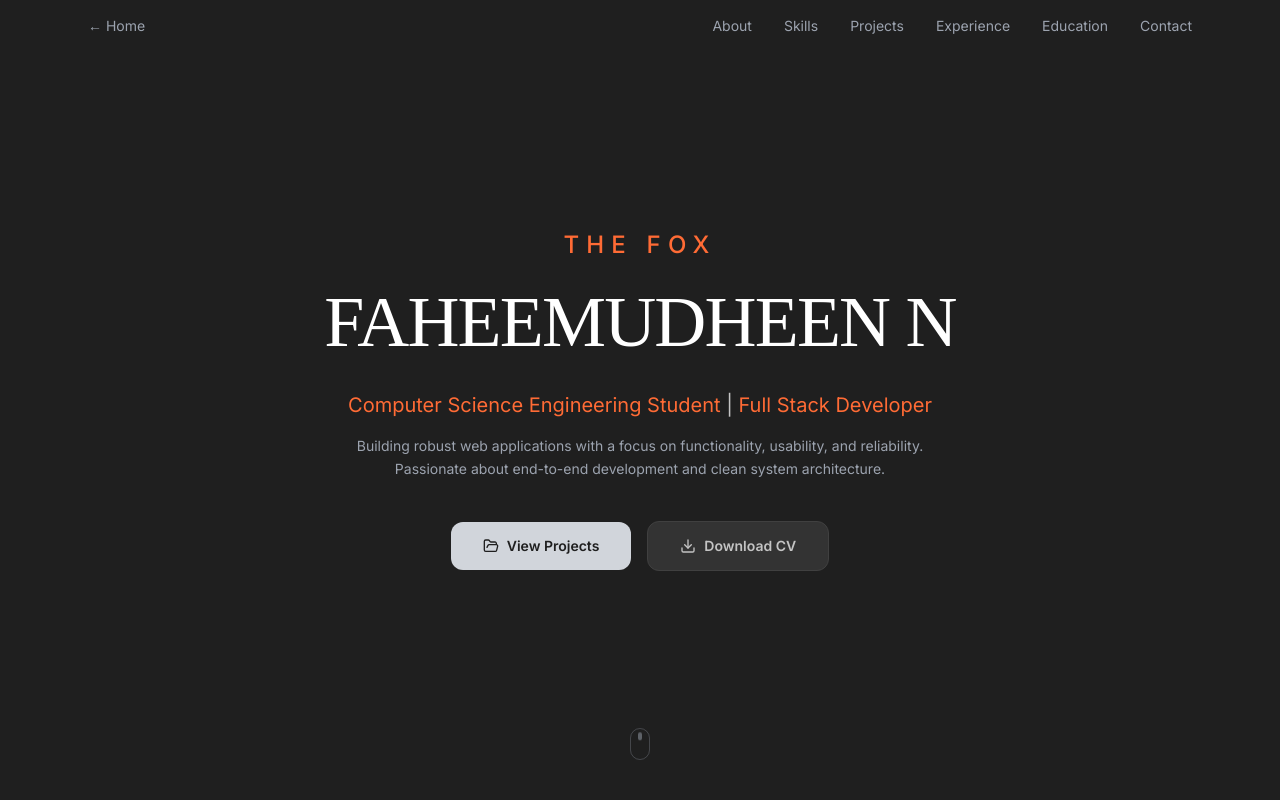
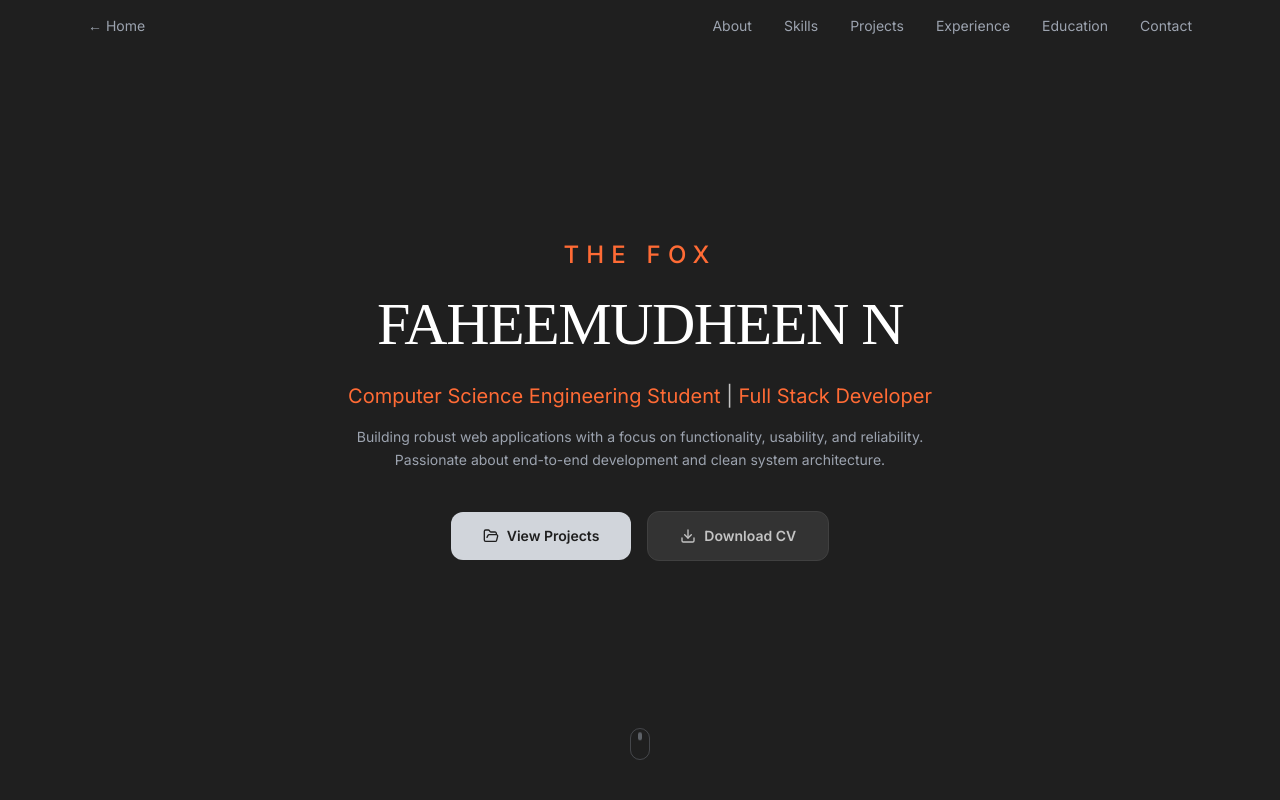
Before and after one commit to Ronak2005N/flarontech-main, a Next.js app: page /fox in a window 1280 px wide. Shown: the top 800 px of the page. Built offline with nearby package versions, Linux system fonts and the light colour scheme.

Commit message:
Update heading styles in FoxHero component

```diff
--- a/app/fox/components/FoxHero.tsx
+++ b/app/fox/components/FoxHero.tsx
@@ -20,7 +20,7 @@ export function FoxHero() {
           <p className="mb-4 text-2xl font-medium uppercase tracking-[0.3em] text-[#ff6b35]">
             THE FOX
           </p>
-          <h3 className="mb-6 text-5xl font-normal leading-tight tracking-tight text-white md:text-7xl" style={{ fontFamily: '"Times New Roman", serif' }}>
+          <h3 className="mb-5 text-4xl font-normal leading-tight tracking-tight text-white md:text-6xl" style={{ fontFamily: '"Times New Roman", serif' }}>
             <span>FAHEEMUDHEEN N</span>
           </h3>
           <p className="mx-auto mb-4 max-w-2xl text-lg text-[#c4c4c4] md:text-xl">
```
